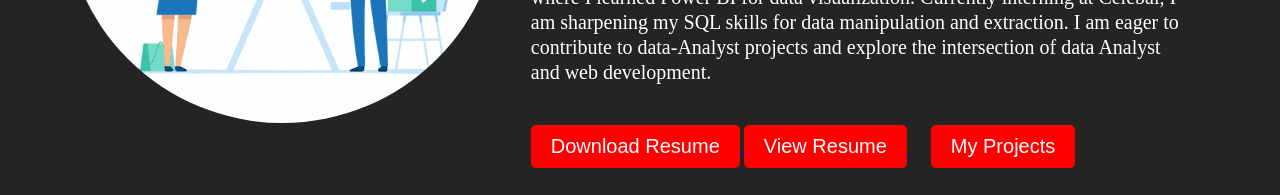
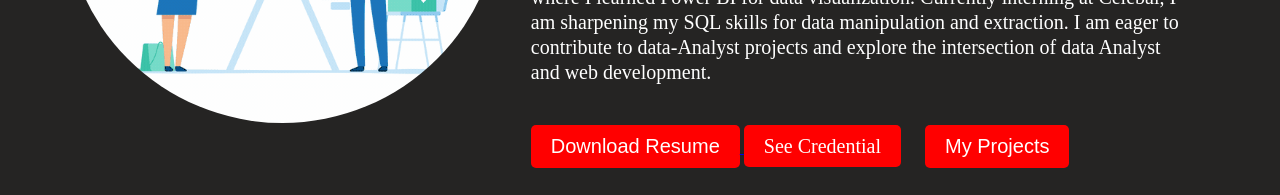
Before and after one commit to AyushRaj81/Ayush-portfolio, a plain HTML site: page index.html in a window 1280 px wide. Shown: the part 1020-1215 px from the top of the page. Drawn offline with nearby package versions, Linux system fonts and the light colour scheme.

Commit message:
Update index.html

```diff
--- a/index.html
+++ b/index.html
@@ -121,9 +121,8 @@
 
                         <button class="myButton" style="margin-top: 40px;" >Download Resume</button>
                     </a>
-                     <a href="AyushRaj__data.pdf" target="_blank">
-                             <button class="myButton" style="margin-top: 40px;">View Resume</button>
-                     </a>
+                    <!--new thing get added-->
+                     <a href="class10.html" class="myButton" target="_blank">See Credential</a>
                     <button style="margin-top: 40px; margin-left: 20px;" class="myButton" onclick="scrollToProject()">My Projects</button>
                 </div>
             </div>
```
